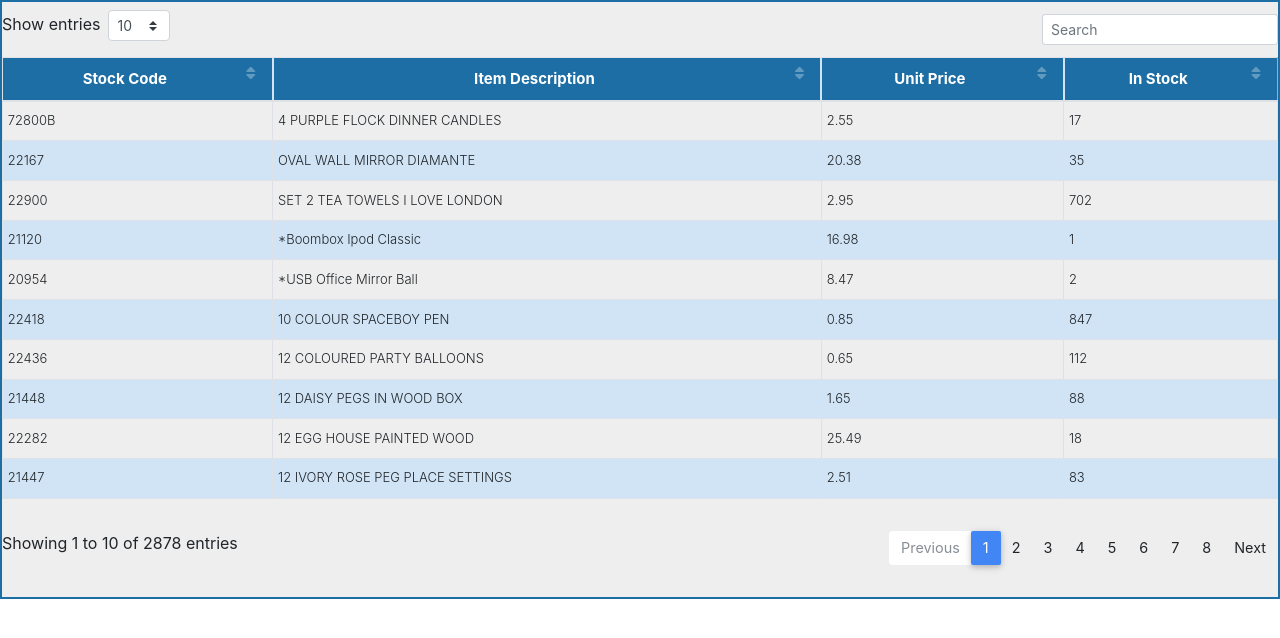
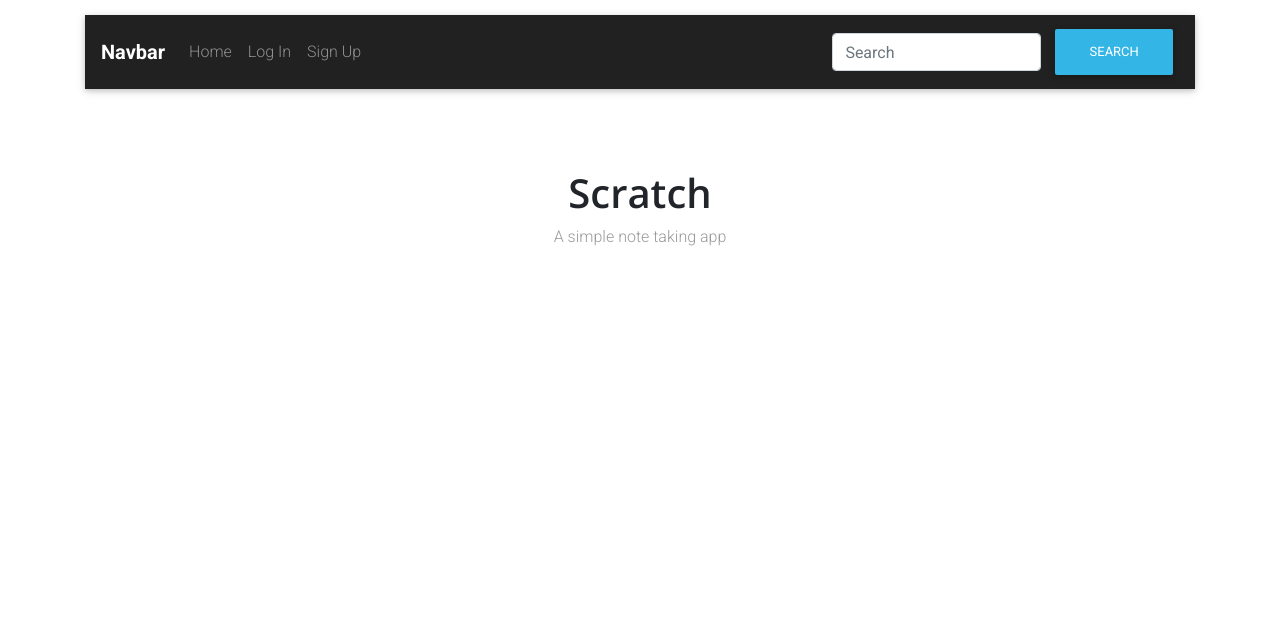
Before and after one commit to minhlong94/ORA-IU, a React (Create React App) app: page / in a window 1280 px wide. Shown: the top 638 px of the page. Built offline with nearby package versions, Linux system fonts and the light colour scheme.

Commit message:
Add routes. Add css.

```diff
--- a/public/index.html
+++ b/public/index.html
@@ -11,6 +11,8 @@
     -->
 	<link rel="manifest" href="%PUBLIC_URL%/manifest.json">
 	<link rel="shortcut icon" href="%PUBLIC_URL%/favicon.ico">
+	<link rel="stylesheet" type="text/css" href="https://fonts.googleapis.com/css?family=PT+Serif|Open+Sans:300,400,600,700,800">
+	<link rel="stylesheet" href="https://maxcdn.bootstrapcdn.com/bootstrap/4.4.1/css/bootstrap.min.css">
 
 	<!--
       Notice the use of %PUBLIC_URL% in the tags above.
--- /dev/null
+++ b/src/App.css
@@ -0,0 +1,7 @@
+.App {
+    margin-top: 15px;
+}
+
+.App .navbar-brand {
+    font-weight: bold;
+}
--- a/src/App.js
+++ b/src/App.js
@@ -1,13 +1,29 @@
 import React from "react";
-import "./styles.css";
-import "mdbreact/dist/css/mdb.css"
-import DatatablePage from './components/ShoppingTable/ShoppingTableSearchBar';
+import { Link } from "react-router-dom";
+import { Form, Button, Nav, Navbar, NavItem } from "react-bootstrap";
+import Signup from "./containers/Registration/Signup";
+import Routes from "./Routes";
 
-// All changes in UI should be changed here
-export default function App() {
-  return (
-      <div>
-        <DatatablePage />
-      </div>
-  );
+import "./App.css";
+
+function App() {
+    return (
+        <div className="App container">
+            <Navbar bg="dark" variant="dark">
+                <Navbar.Brand href="/">Navbar</Navbar.Brand>
+                <Nav className="mr-auto">
+                    <Nav.Link href="/">Home</Nav.Link>
+                    <Nav.Link href="/login">Log In</Nav.Link>
+                    <Nav.Link href="/signup">Sign Up</Nav.Link>
+                </Nav>
+                <Form inline>
+                    <Form.Control type="text" placeholder="Search" className="mr-sm-2" />
+                    <Button variant="info">Search</Button>
+                </Form>
+            </Navbar>
+            <Routes />
+        </div>
+    );
 }
+
+export default App;
--- /dev/null
+++ b/src/Routes.js
@@ -0,0 +1,29 @@
+import React from "react";
+import { Route, Switch } from "react-router-dom";
+
+import Home from "./containers/Homepage/Home";
+import NotFound from "./containers/NotFound";
+import Signup from "./containers/Registration/Signup";
+import Login from "./containers/Login/Login";
+
+export default function Routes() {
+    return (
+        <Switch>
+            <Route exact path="/">
+                <Home />
+            </Route>
+
+            <Route exact path="/login">
+                <Login />
+            </Route>
+
+            <Route exact path="/signup">
+                <Signup />
+            </Route>
+
+            <Route>
+                <NotFound />
+            </Route>
+        </Switch>
+    );
+}
--- /dev/null
+++ b/src/index.css
@@ -0,0 +1,8 @@
+select.form-control,
+textarea.form-control,
+input.form-control {
+    font-size: 16px;
+}
+input[type=file] {
+    width: 100%;
+}
--- a/src/index.js
+++ b/src/index.js
@@ -1,6 +1,9 @@
 import React from "react";
 import ReactDOM from "react-dom";
+import { BrowserRouter as Router } from 'react-router-dom';
 import App from "./App";
+
+import './index.css';
 
 // The following 3 imports are for CSS of mdbreact
 import "@fortawesome/fontawesome-free/css/all.min.css";
@@ -9,8 +12,8 @@ import "mdbreact/dist/css/mdb.css";
 
 const rootElement = document.getElementById("root");
 ReactDOM.render(
-  <React.StrictMode>
-    <App />
-  </React.StrictMode>,
+      <Router>
+          <App />
+      </Router>,
   rootElement
 );
--- a/src/styles.css
+++ b/src/styles.css
@@ -50,3 +50,17 @@ button.addToCart {
   display: inline-block;
   font-size: 16px;
 }
+
+body {
+  margin: 0;
+  padding: 0;
+  font-family: "Open Sans", sans-serif;
+  font-size: 16px;
+  color: #333;
+  -webkit-font-smoothing: antialiased;
+  -moz-osx-font-smoothing: grayscale;
+}
+
+h1, h2, h3, h4, h5, h6 {
+  font-family: "PT Serif", serif;
+}
```
